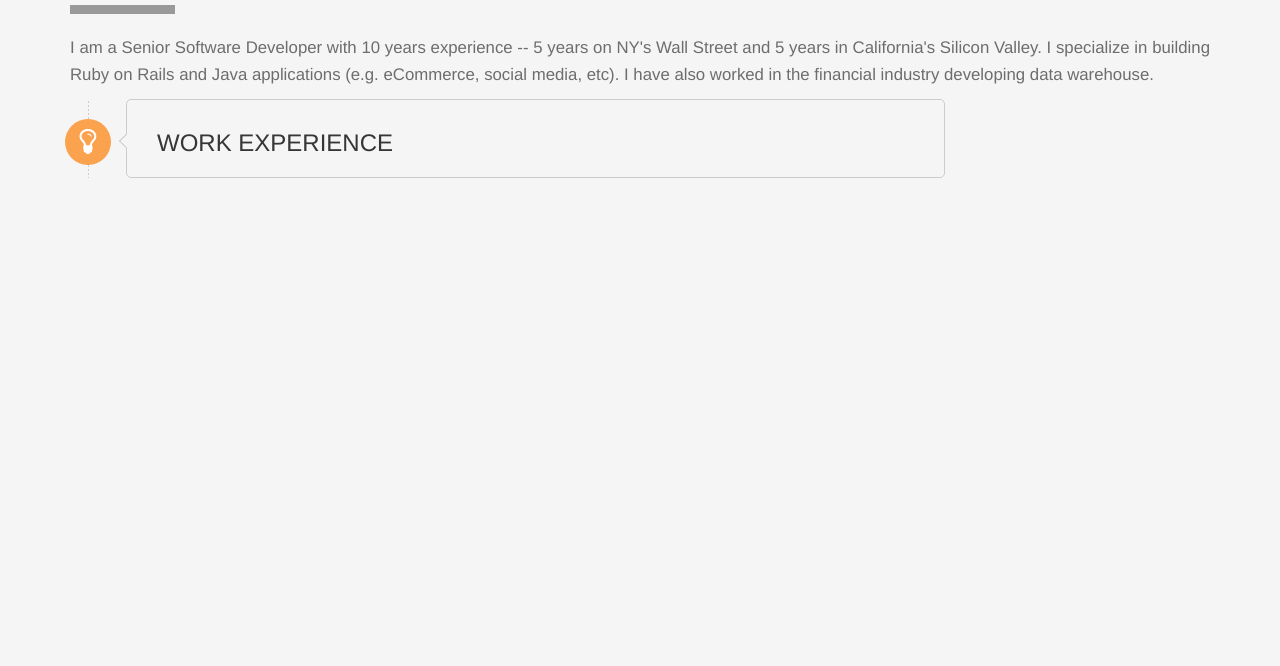
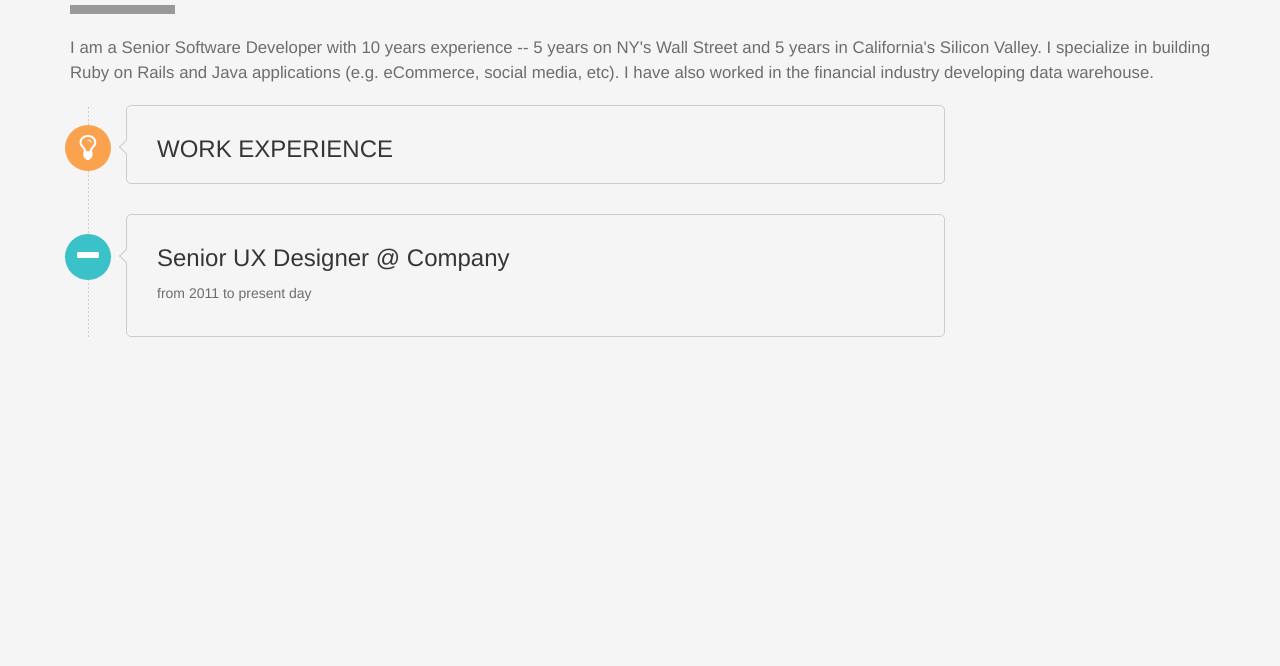
Before and after one commit to pytong/portfolio, a plain HTML site: page public/resume.html in a window 1280 px wide. Shown: the part 134-800 px from the top of the page. Drawn offline with nearby package versions, Linux system fonts and the light colour scheme.

Commit message:
Fixed css rules for resume.html

```diff
--- a/public/css/resume.css
+++ b/public/css/resume.css
@@ -2,6 +2,11 @@ body {
   font-family: "Helvetica Neue", Helvetica, Arial, sans-serif;
   background-color: #F5F5F5;
   color: #6D6D6D;
+}
+
+p {
+  padding-bottom: 10px;
+  line-height: 25px;
 }
 
 .resume-title {
@@ -23,7 +28,6 @@ body {
 
 .introduction {
   font-size: 1.2em;
-  line-height: 1.6em;
 }
 
 .timeline {
@@ -33,6 +37,7 @@ body {
 .timeline-item {
   overflow: hidden;
   position: relative;
+  margin-bottom: 30px;
 }
 
 .timeline-head {
@@ -73,7 +78,7 @@ body {
   z-index: 10;
 }
 
-.timeline-head-content {
+.timeline-head-content, .timeline-item-content {
   background-color: #F5F5F5;
   border: 1px solid #CCCCCC;
   border-radius: 5px 5px 5px 5px;
@@ -84,7 +89,31 @@ body {
   width: 70%;
 }
 
+.timeline-item-content {
+  cursor: pointer;
+}
+
 .timeline-head-content h3 {
   color: #363636;
   text-transform: uppercase;
 }
+
+.timeline-item-content h3 {
+  font-weight: normal;
+  color: #363636;
+}
+
+.timeline-item-trigger {
+  background: none repeat scroll 0 0 #3BC2C8;
+  border-radius: 136px 136px 136px 136px;
+  color: #FFFFFF;
+  cursor: pointer;
+  margin-left: 10px;
+  float: left;
+  font-size: 28px;
+  height: 46px;
+  line-height: 46px;
+  margin-top: 20px;
+  text-align: center;
+  width: 46px;
+}
--- a/public/resume.html
+++ b/public/resume.html
@@ -21,13 +21,14 @@
 
     <!-- RESUME -->
     <div class="container">
-      <h1 class="resume-title">My Resume</h1>
+      <h1 class="resume-title">Puiyee Tong</h1>
       <span class="border"></span>
       <p class="introduction text-justify">I am a Senior Software Developer with 10 years experience -- 5 years on NY's Wall Street and 5 years in California's Silicon Valley. I specialize in building Ruby on Rails and Java applications (e.g. eCommerce, social media, etc). I have also worked in the financial industry developing data warehouse.</p>
 
       <!-- Experience Timeline -->
       <div class="row">
         <div class="timeline">
+
           <div class="timeline-item">
             <div class="timeline-head">
               <span class="fa fa-lightbulb-o">
@@ -40,6 +41,22 @@
             <div class="timeline-head-content">
               <h3>Work Experience</h3>
             </div>
+          </div>
+
+          <div class="timeline-item">
+            <div class="timeline-item-trigger">
+              <span class="fa fa-minus collapsed" data-toggle="collapse" data-target="#job1"><i></i></span>
+            </div>
+            <div class="timeline-arrow"><i></i></div>
+            <div class="timeline-item-content">
+							<h3 class="timeline-item-title" data-toggle="collapse" data-target="#job1">Senior UX Designer @ Company</h3>
+							<p data-toggle="collapse" data-target="#job1">from 2011 to present day</p>
+							<div class="collapse" id="job1" style="height: 0px;">
+							  <h4 class="media-heading primary-color">Lorem ipsum dolor sit amet</h4>
+							  <p>Lorem ipsum dolor sit amet, consectetur adipiscing elit. Proin tincidunt diam ac lectus tristique scelerisque. Quisque vitae libero sit amet turpis faucibus auctor eget vitae tortor. Aenean metus erat, ultricies non mattis quis, molestie ac massa. Sed sollicitudin erat ac dui viverra a posuere eros adipiscing. Phasellus nisi lectus, imperdiet sed hendrerit ac, dictum quis sem. Phasellus vel nisi non massa elementum porta. Aliquam erat volutpat.</p>
+						  </div>
+						</div>
+
           </div>
         </div>
       </div>
```
Lines whose indentation alone changed are shown as unchanged.
